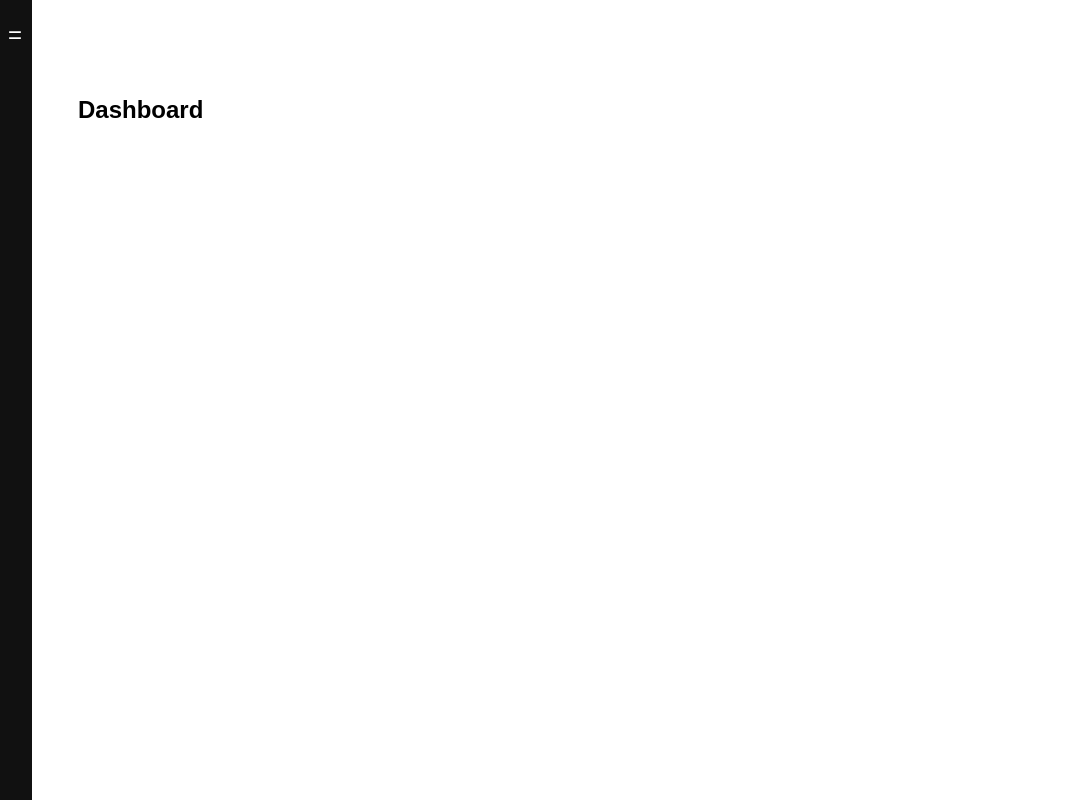
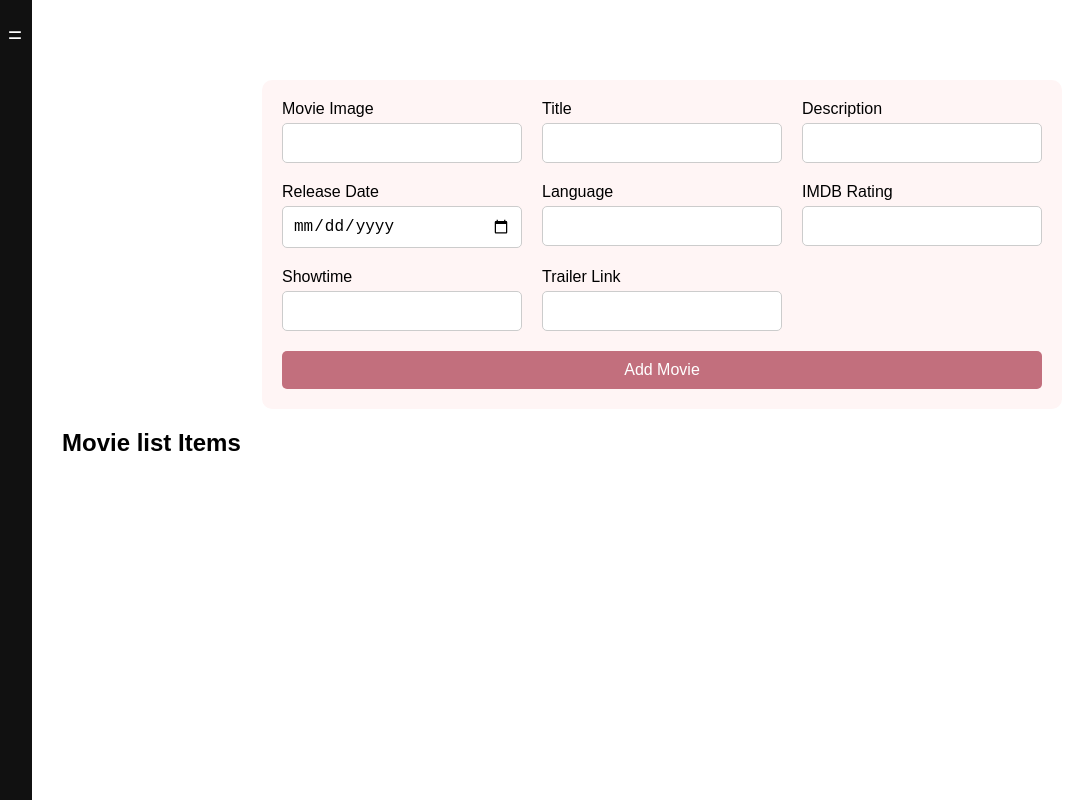
Before and after one commit to Kiran9991/Movie-Booking, a React (Create React App) app: page /movie in a window 1280 px wide. Shown: the whole page, without its empty margins (18-1091 px from the left). Built offline with nearby package versions, Linux system fonts and the light colour scheme.

Commit message:
Added add movie form

```diff
--- a/src/App.js
+++ b/src/App.js
@@ -4,7 +4,8 @@ import Login from "./pages/Auth/Login";
 import Dashboard from "./pages/Dashboard";
 import Sidebar from "./components/Sidebar";
 import './App.css';
-import AddCategory from "./pages/Category/AddCategoryForm";
+import Category from "./pages/Category/Category";
+import Movie from "./pages/Movie/Movie";
 
 
 function App() {
@@ -15,8 +16,11 @@ function App() {
         <Route path="/admin-login">
           <Login />
         </Route>
-        <Route path="/add-category">
-          <AddCategory/>
+        <Route path="/category">
+          <Category/>
+        </Route>
+        <Route path='/movie'>
+          <Movie/>
         </Route>
         <Route path="/">
           <Dashboard />
--- /dev/null
+++ b/src/components/Container.js
@@ -0,0 +1,6 @@
+const Container = (props) => {
+    return <div style={{ marginLeft: `${props.size}`, marginTop:'5rem'}}>{props.children}
+    </div>
+}
+
+export default Container
--- a/src/components/Sidebar.js
+++ b/src/components/Sidebar.js
@@ -22,8 +22,8 @@ const Sidebar = () => {
       <li><Link to="/dashboard">Dashboard</Link></li>
         <li><Link to="/user-login">User Login</Link></li>
         <li><Link to="/admin-login">Admin Login</Link></li>
-        <li><Link to="/add-category">Add Category</Link></li>
-        <li><Link to="/add-movie">Add Movie</Link></li>
+        <li><Link to="/category">Add Category</Link></li>
+        <li><Link to="/movie">Add Movie</Link></li>
         <li><Link to="/showtime-management">Showtime Management</Link></li>
         <li><Link to="/booked-movies">Booked Movies</Link></li>
       </ul>
--- /dev/null
+++ b/src/pages/Category/Category.js
@@ -0,0 +1,14 @@
+import AddCategory from "./Form/AddCategoryForm";
+import CategoryList from "./List/CategoryList";
+import Container from "../../components/Container";
+
+const Category = () => {
+  return (
+    <Container size={'20rem'}>
+      <AddCategory />
+      <CategoryList />
+    </Container>
+  );
+};
+
+export default Category;
--- a/src/pages/Category/AddCategoryForm.css
+++ b/src/pages/Category/Form/AddCategoryForm.css
@@ -3,7 +3,6 @@
   display: flex;
   flex-direction: column;
   width: 300px;
-  margin: 20px auto;
   padding: 20px;
   border: 1px solid #ccc;
   border-radius: 5px;
--- a/src/pages/Category/AddCategoryForm.js
+++ b/src/pages/Category/Form/AddCategoryForm.js
@@ -1,8 +1,7 @@
-import React, { Fragment, useRef } from "react";
+import React, { useRef } from "react";
 import { useDispatch } from 'react-redux';
-import { categoryActions } from "../../store/categorySlice";
+import { categoryActions } from "../../../store/categorySlice";
 import "./AddCategoryForm.css";
-import CategoryList from "./CategoryList";
 
 const AddCategory = () => {
   const category = useRef();
@@ -16,8 +15,6 @@ const AddCategory = () => {
   };
 
   return (
-    <Fragment>
-      <div style={{ marginLeft: '5rem'}}>
       <form onSubmit={formSubmitHandler} className="categoryForm">
         <label className="categoryFormLabel">Category</label>
         <input className="categoryFormInput" type="text" ref={category} />
@@ -25,9 +22,6 @@ const AddCategory = () => {
           Add Category
         </button>
       </form>
-      <CategoryList/>
-      </div>
-    </Fragment>
   );
 };
 
--- a/src/pages/Category/CategoryList.js
+++ b/src/pages/Category/List/CategoryList.js
@@ -7,11 +7,9 @@ const CategoryList = () => {
   return (
     <Fragment>
       <h4>List of Categories</h4>
-      <ul>
-        {categories.map((item) => (
-          <li key={Math.random()}>{item}</li>
-        ))}
-      </ul>
+      {categories.map((item) => (
+        <ul key={Math.random()}>{item}</ul>
+      ))}
     </Fragment>
   );
 };
--- /dev/null
+++ b/src/pages/Movie/Form/AddMovieForm.css
@@ -0,0 +1,46 @@
+.movie-form {
+  display: flex;
+  flex-direction: column;
+  max-width: 800px;
+  margin: 0 auto;
+  background: #fff5f5;
+  padding: 20px;
+  border-radius: 10px;
+}
+
+.form-row {
+  display: grid;
+  grid-template-columns: repeat(3, 1fr);
+  gap: 20px;
+  margin-bottom: 20px;
+}
+
+.form-group {
+  display: flex;
+  flex-direction: column;
+}
+
+.form-group label {
+  margin-bottom: 5px;
+}
+
+.form-group input {
+  padding: 10px;
+  font-size: 16px;
+  border: 1px solid #ccc;
+  border-radius: 5px;
+}
+
+.moviebutton {
+  padding: 10px 20px;
+  font-size: 16px;
+  background-color: rgb(194, 111, 125);
+  color: white;
+  border: none;
+  border-radius: 5px;
+  cursor: pointer;
+}
+
+.moviebutton:hover {
+  background-color: rgb(145, 55, 70);
+}
--- /dev/null
+++ b/src/pages/Movie/Form/AddMovieForm.js
@@ -0,0 +1,123 @@
+import React, { useState } from "react";
+import "./AddMovieForm.css";
+
+const AddMovieForm = () => {
+  const [movie, setMovie] = useState({
+    image: "",
+    title: "",
+    description: "",
+    releaseDate: "",
+    language: "",
+    imdbRating: "",
+    showtime: "",
+    trailerLink: "",
+  });
+
+  const handleChange = (e) => {
+    const { name, value } = e.target;
+    setMovie({ ...movie, [name]: value });
+  };
+
+  const handleSubmit = (e) => {
+    e.preventDefault();
+    console.log(movie);
+    // Handle form submission logic
+  };
+
+  return (
+    <form className="movie-form" onSubmit={handleSubmit}>
+      <div className="form-row">
+        <div className="form-group">
+          <label htmlFor="image">Movie Image</label>
+          <input
+            type="text"
+            id="image"
+            name="image"
+            value={movie.image}
+            onChange={handleChange}
+          />
+        </div>
+        <div className="form-group">
+          <label htmlFor="title">Title</label>
+          <input
+            type="text"
+            id="title"
+            name="title"
+            value={movie.title}
+            onChange={handleChange}
+          />
+        </div>
+        <div className="form-group">
+          <label htmlFor="description">Description</label>
+          <input
+            type="text"
+            id="description"
+            name="description"
+            value={movie.description}
+            onChange={handleChange}
+          />
+        </div>
+      </div>
+      <div className="form-row">
+        <div className="form-group">
+          <label htmlFor="releaseDate">Release Date</label>
+          <input
+            type="date"
+            id="releaseDate"
+            name="releaseDate"
+            value={movie.releaseDate}
+            onChange={handleChange}
+          />
+        </div>
+        <div className="form-group">
+          <label htmlFor="language">Language</label>
+          <input
+            type="text"
+            id="language"
+            name="language"
+            value={movie.language}
+            onChange={handleChange}
+          />
+        </div>
+        <div className="form-group">
+          <label htmlFor="imdbRating">IMDB Rating</label>
+          <input
+            type="number"
+            id="imdbRating"
+            name="imdbRating"
+            value={movie.imdbRating}
+            onChange={handleChange}
+            step="0.1"
+            min="0"
+            max="10"
+          />
+        </div>
+      </div>
+      <div className="form-row">
+        <div className="form-group">
+          <label htmlFor="showtime">Showtime</label>
+          <input
+            type="text"
+            id="showtime"
+            name="showtime"
+            value={movie.showtime}
+            onChange={handleChange}
+          />
+        </div>
+        <div className="form-group">
+          <label htmlFor="trailerLink">Trailer Link</label>
+          <input
+            type="text"
+            id="trailerLink"
+            name="trailerLink"
+            value={movie.trailerLink}
+            onChange={handleChange}
+          />
+        </div>
+      </div>
+      <button className="moviebutton" type="submit">Add Movie</button>
+    </form>
+  );
+};
+
+export default AddMovieForm;
--- /dev/null
+++ b/src/pages/Movie/Movie.js
@@ -0,0 +1,13 @@
+import Container from "../../components/Container";
+import AddMovieForm from "./Form/AddMovieForm";
+
+const Movie = () => {
+    return (
+        <Container size={'5rem'}>
+            <AddMovieForm/>
+            <h2>Movie list Items</h2>
+        </Container>
+    )
+}
+
+export default Movie;
```
